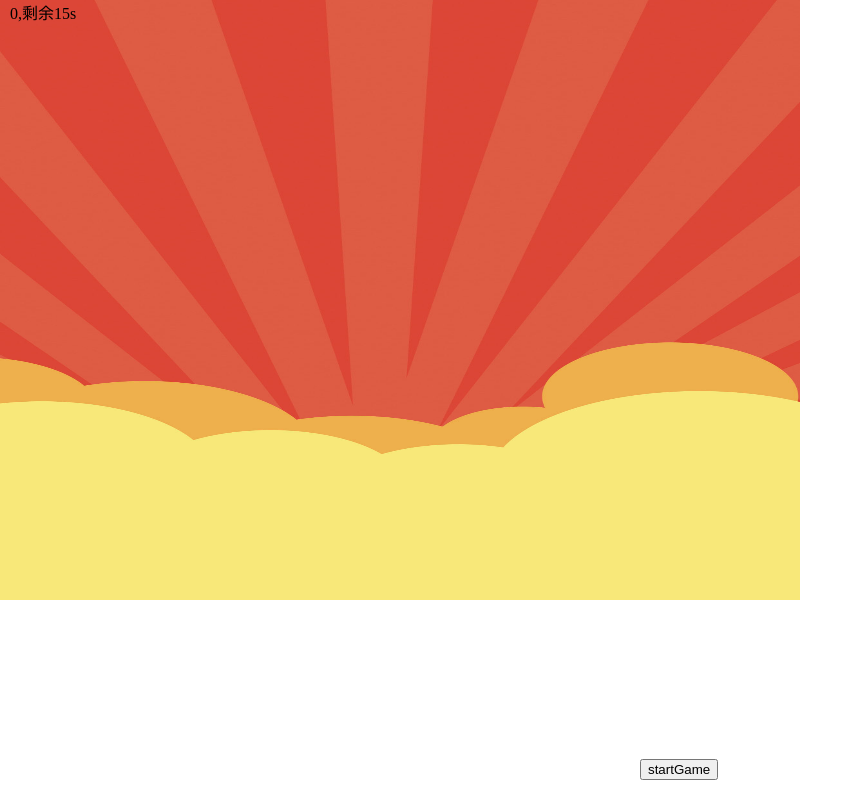
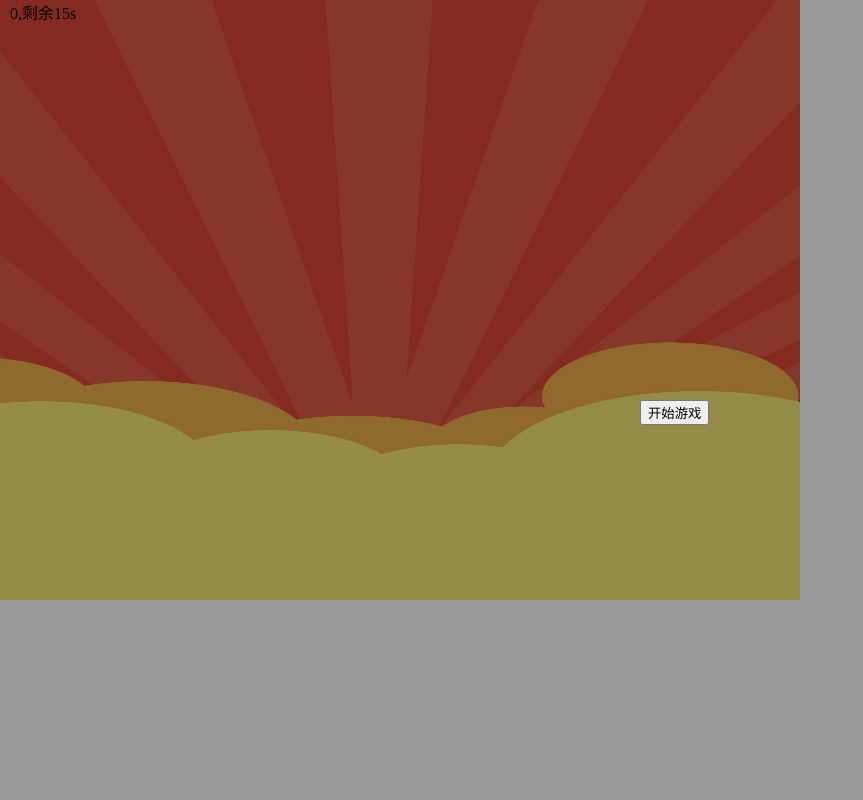
Before and after one commit to ForzaMichael/-, a Vue app: page / in a window 1280 px wide. Shown: the whole page, without its empty margins (0-863 px from the left). Built offline with nearby package versions, Linux system fonts and the light colour scheme.

Commit message:
开始时动画

```diff
--- a/src/App.vue
+++ b/src/App.vue
@@ -1,11 +1,16 @@
 <template>
   <div class="wrap">
+    <div v-if="disBg" class="wrap_bg">
+      <div v-if="!start" class="text">{{timerNum}}</div>
+      <button v-if="start" @click="startGame">开始游戏</button>
+    </div>
+
     <div class="score">{{ clickedRedPacket }},剩余{{ endCount }}s</div>
     <div class="canvasWrap" ref="canvasArea">
       <canvas id="canvas" @click="clickHandler"></canvas>
       <img id="canvas_bg" src="../assets/bj.jpg" alt="" />
     </div>
-    <button class="startGameBtn" @click="startRain">startGame</button>
+    <!-- <button class="startGameBtn" @click="startRain">startGame</button> -->
   </div>
 </template>
 <script>
@@ -26,6 +31,9 @@ export default {
       canvas: "",
       clickedRedPacket: 0,
       endCount: 15,
+      start: true,
+      disBg: true,
+      timerNum:5,
       imgArr: [
         {
           img:
@@ -62,6 +70,22 @@ export default {
     });
   },
   methods: {
+    startGame(){
+      this.start = !this.start;
+      this.startTimer = setInterval(()=>{
+        this.timerNum--;
+        if(this.timerNum === 0){
+          this.timerNum ='Go'
+        }
+      }, 1000)
+      this.startGamer = setTimeout(()=>{
+        clearTimeout(this.startTimer);
+        this.timerNum = 5;
+        this.disBg = !this.disBg;
+        this.start = !this.start;
+        this.startRain();
+      },6000)
+    },
     startRain() {
       this.pushRedPackets(); // 不断增加红包
       this.moveRedPackets(); // 红包开始运动
@@ -73,6 +97,7 @@ export default {
         clearTimeout(this.endCountTimer);
         clearTimeout(this.addredPacketsTimer);
         window.cancelAnimationFrame(this.moveRedPacketAnimation);
+        this.disBg = !this.disBg;
       }, 15000);
     },
     initCanvas() {
@@ -206,6 +231,39 @@ export default {
   width: 100%;
   height: 100%;
 }
+.wrap_bg{
+  position: absolute;
+  width: 100%;
+  height: 100%;
+  top: 0;
+  left: 0;
+  background-color: rgba(0, 0, 0, 0.4);
+  z-index: 100;
+  color: #ffffff;
+  text-align: center;
+  line-height: 100%;
+}
+.wrap_bg .text {
+  position: absolute;
+  text-align: center;
+  top: 40%;
+  font-size: 140px;
+  width: 100%;
+  animation: scaleSize 1s linear infinite;
+}
+@keyframes scaleSize {
+  0%{
+    transform: scale(1.5);
+  }
+  100% {
+    transform: scale(1);
+  }
+}
+.wrap_bg button {
+  position: absolute;
+  top: 50%;
+  left: 50%;
+}
 .canvasWrap {
   width: 100%;
   height: 100%;
```
